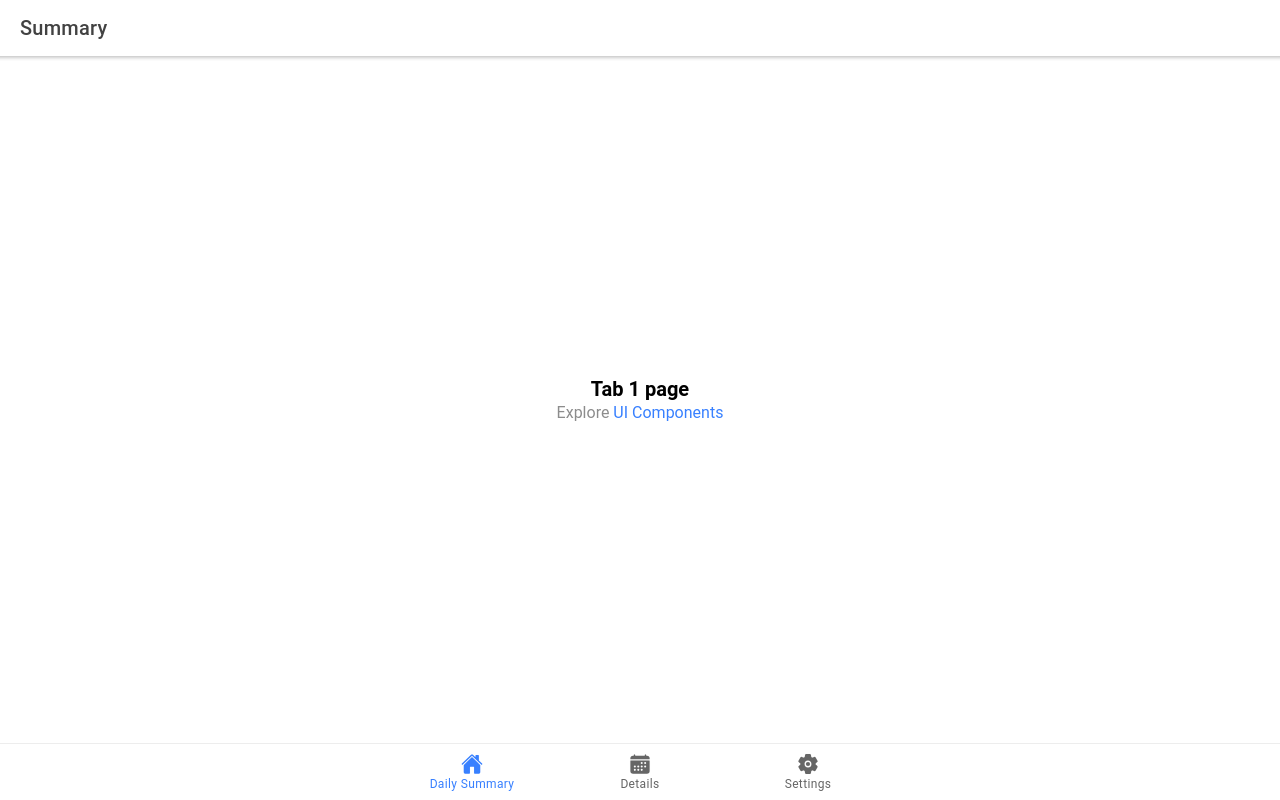
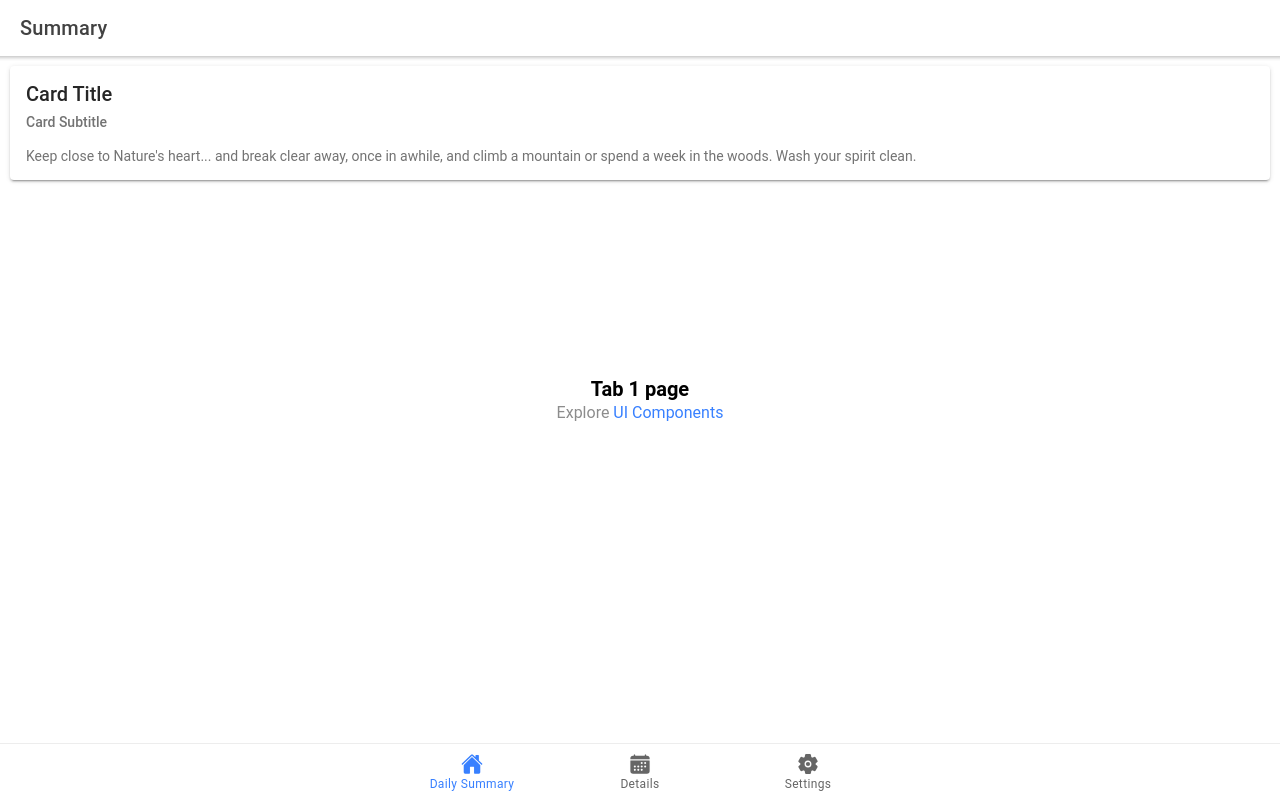
Before and after one commit to ecc521/postura, a React (Create React App) app: page /summary in a window 1280 px wide. Built offline with nearby package versions, Linux system fonts and the light colour scheme.

Commit message:
Rename classes in code

```diff
--- a/capacitor.config.ts
+++ b/capacitor.config.ts
@@ -1,7 +1,7 @@
 import { CapacitorConfig } from '@capacitor/cli';
 
 const config: CapacitorConfig = {
-  appId: 'io.ionic.starter',
+  appId: 'com.postura',
   appName: 'Postura',
   webDir: 'build',
   bundledWebRuntime: false,
--- a/src/pages/Details.tsx
+++ b/src/pages/Details.tsx
@@ -2,7 +2,7 @@
 import ExploreContainer from '../components/ExploreContainer';
 import './Details.css';
 
-const Tab2: React.FC = () => {
+const Details: React.FC = () => {
   return (
     <IonPage>
       <IonHeader>
@@ -22,4 +22,4 @@
   );
 };
 
-export default Tab2;
+export default Details;
--- a/src/pages/Settings.tsx
+++ b/src/pages/Settings.tsx
@@ -2,7 +2,7 @@
 import ExploreContainer from '../components/ExploreContainer';
 import './Settings.css';
 
-const Tab3: React.FC = () => {
+const Settings: React.FC = () => {
   return (
     <IonPage>
       <IonHeader>
@@ -16,10 +16,10 @@
             <IonTitle size="large">Settings</IonTitle>
           </IonToolbar>
         </IonHeader>
-        <ExploreContainer name="Tab 3 page" />
+
       </IonContent>
     </IonPage>
   );
 };
 
-export default Tab3;
+export default Settings;
--- a/src/pages/Summary.tsx
+++ b/src/pages/Summary.tsx
@@ -1,8 +1,8 @@
-import { IonContent, IonHeader, IonPage, IonTitle, IonToolbar } from '@ionic/react';
+import { IonCard, IonCardHeader, IonCardSubtitle, IonCardTitle, IonCardContent, IonContent, IonHeader, IonPage, IonTitle, IonToolbar } from '@ionic/react';
 import ExploreContainer from '../components/ExploreContainer';
 import './Summary.css';
 
-const Tab1: React.FC = () => {
+const Summary: React.FC = () => {
   return (
     <IonPage>
       <IonHeader>
@@ -17,9 +17,20 @@
           </IonToolbar>
         </IonHeader>
         <ExploreContainer name="Tab 1 page" />
+        <IonCard>
+          <IonCardHeader>
+            <IonCardTitle>Card Title</IonCardTitle>
+            <IonCardSubtitle>Card Subtitle</IonCardSubtitle>
+          </IonCardHeader>
+
+          <IonCardContent>
+            Keep close to Nature's heart... and break clear away, once in awhile,
+            and climb a mountain or spend a week in the woods. Wash your spirit clean.
+          </IonCardContent>
+        </IonCard>
       </IonContent>
     </IonPage>
   );
 };
 
-export default Tab1;
+export default Summary;
```
